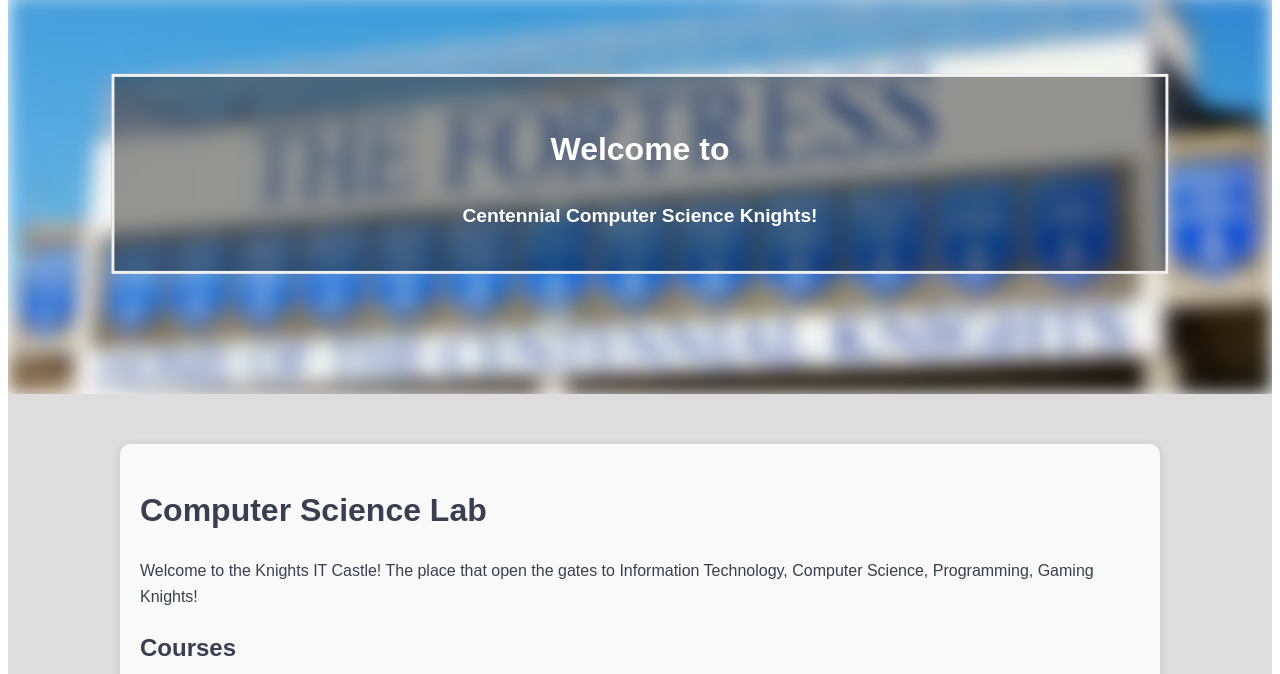
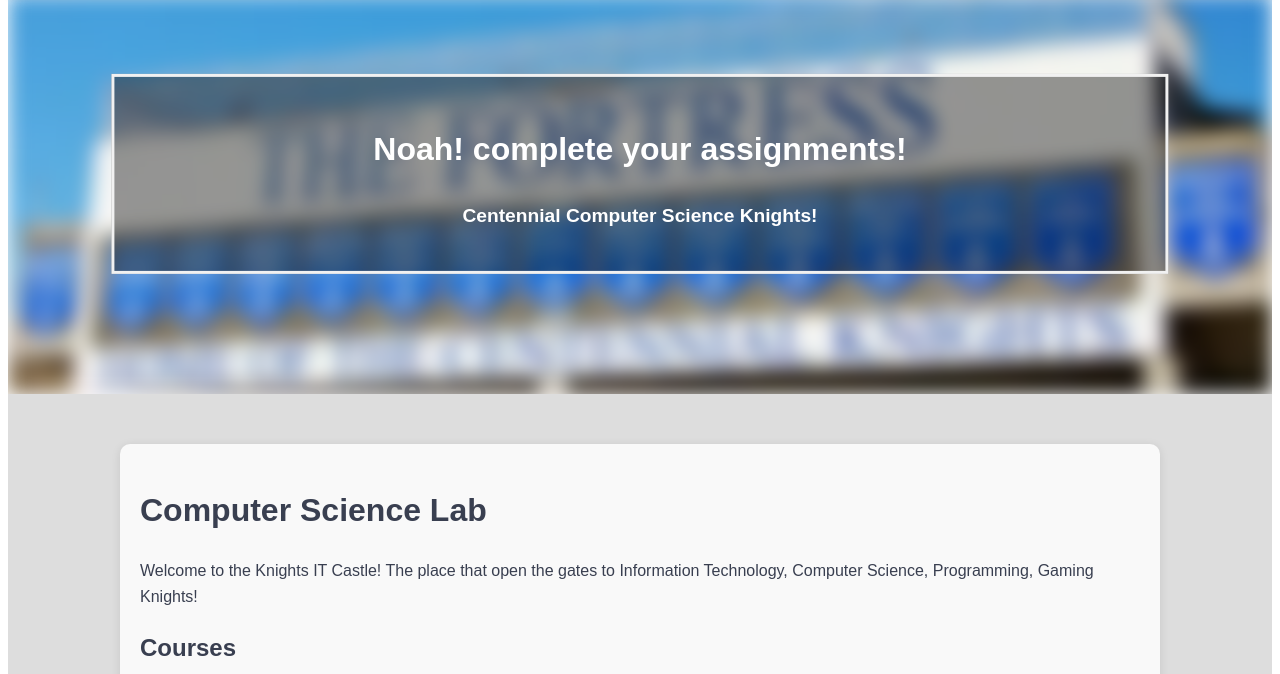
Before and after one commit to CHS-Torres/CompSci, a plain HTML site: page index.html in a window 1280 px wide. Shown: the part 126-800 px from the top of the page. Drawn offline with Linux system fonts and the light colour scheme.

Commit message:
Update index.html
demo for Noah

```diff
--- a/index.html
+++ b/index.html
@@ -69,7 +69,7 @@
     <section class="blurred-section">
 
         <div class="blurred-content">
-            <h2>Welcome to</h2>
+            <h2>Noah! complete your assignments!</h2>
             <p>Centennial Computer Science Knights!</p>
         </div>
 
```
